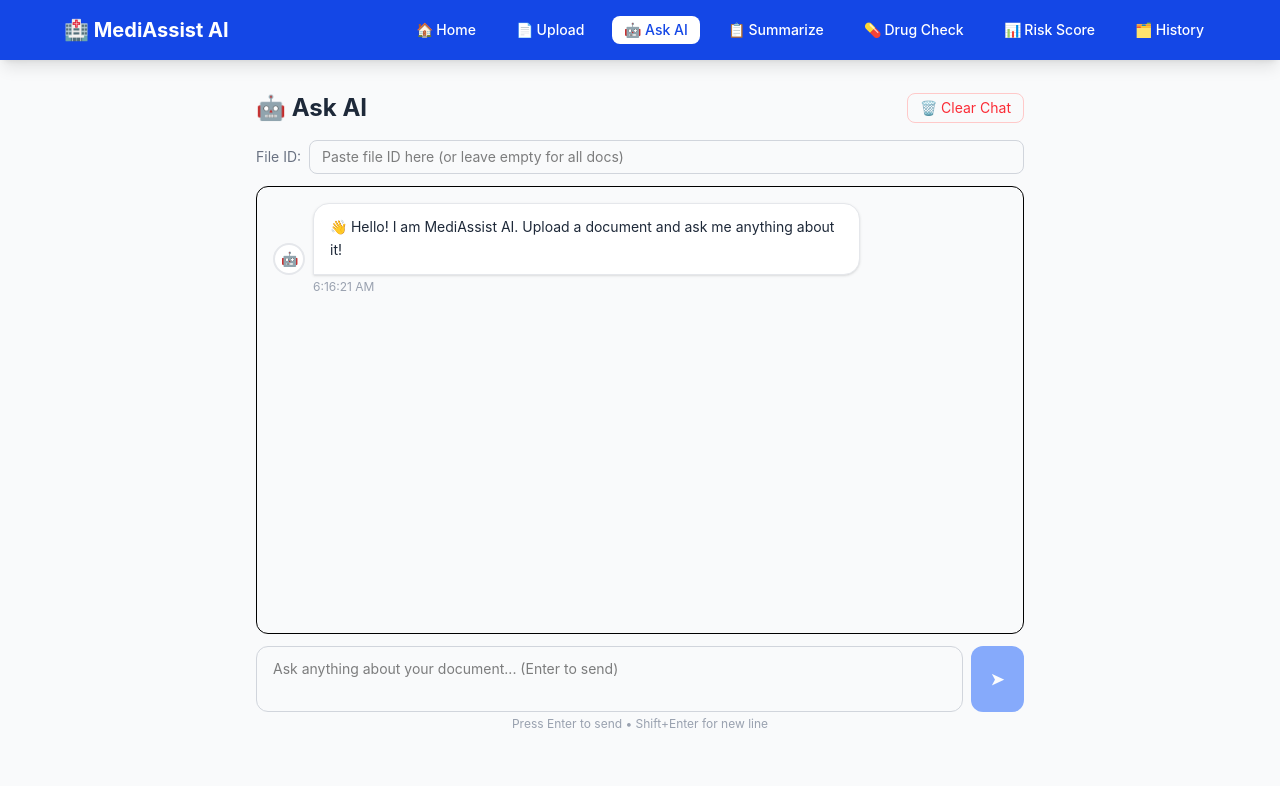
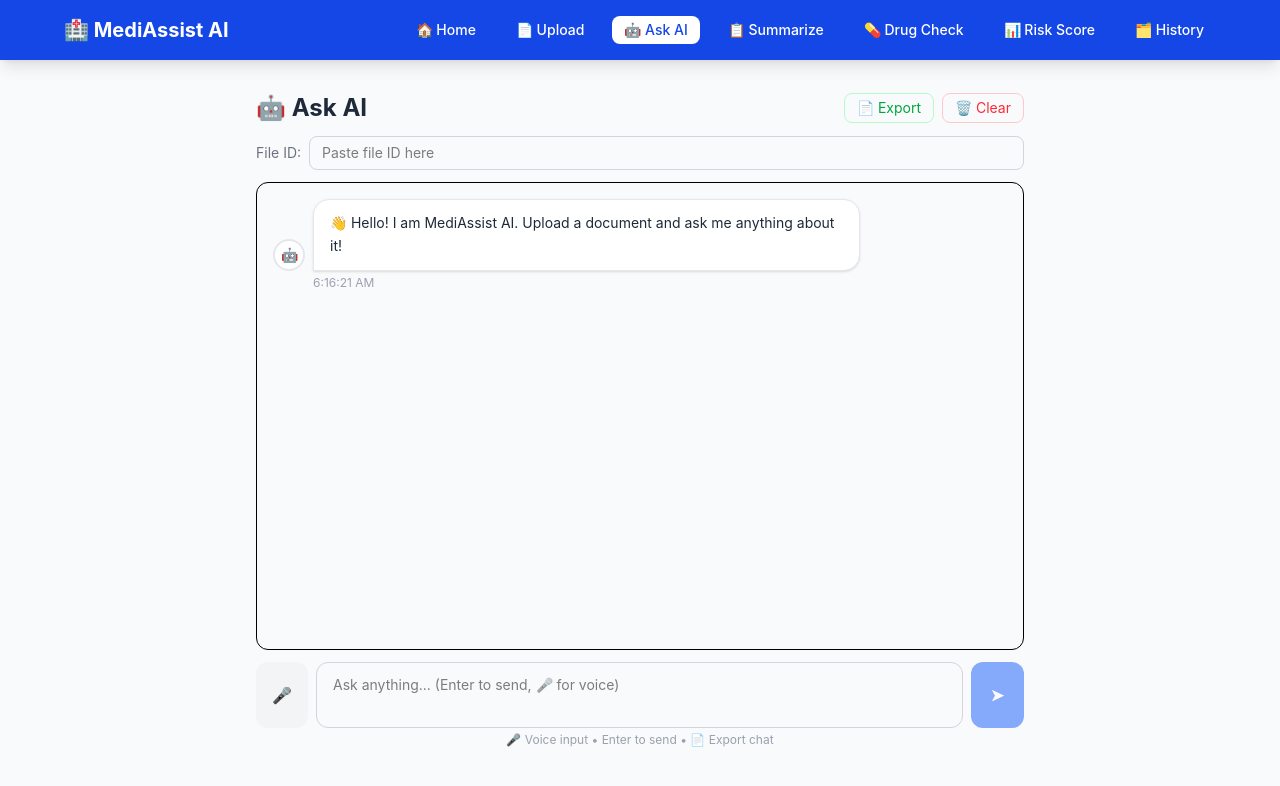
Before and after one commit to mehaktewari/MEDIASSIST-AI, a React app in the folder frontend/: page /query in a window 1280 px wide. Shown: the top 786 px of the page. Built offline with nearby package versions, Linux system fonts and the light colour scheme; the HTML template or start-up script is replaced by a standard one.

Commit message:
Advanced Features 6: Voice input added to chat, PDF export on query and summarize pages

```diff
--- a/frontend/src/pages/QueryPage.jsx
+++ b/frontend/src/pages/QueryPage.jsx
@@ -14,12 +14,44 @@ export default function QueryPage() {
   const [question, setQuestion] = useState('')
   const [fileId, setFileId] = useState(localStorage.getItem('last_file_id') || '')
   const [loading, setLoading] = useState(false)
+  const [listening, setListening] = useState(false)
   const bottomRef = useRef(null)
+  const recognitionRef = useRef(null)
 
-  // Auto scroll to bottom when new message arrives
   useEffect(() => {
     bottomRef.current?.scrollIntoView({ behavior: 'smooth' })
   }, [messages])
+
+  // 🎤 Voice Input Setup
+  const startListening = () => {
+    const SpeechRecognition = window.SpeechRecognition || window.webkitSpeechRecognition
+    if (!SpeechRecognition) {
+      alert('Voice input not supported in this browser! Use Chrome.')
+      return
+    }
+
+    const recognition = new SpeechRecognition()
+    recognition.lang = 'en-US'
+    recognition.continuous = false
+    recognition.interimResults = false
+
+    recognition.onstart = () => setListening(true)
+    recognition.onend = () => setListening(false)
+    recognition.onerror = () => setListening(false)
+
+    recognition.onresult = (event) => {
+      const transcript = event.results[0][0].transcript
+      setQuestion(transcript)
+    }
+
+    recognitionRef.current = recognition
+    recognition.start()
+  }
+
+  const stopListening = () => {
+    recognitionRef.current?.stop()
+    setListening(false)
+  }
 
   const handleQuery = async () => {
     if (!question.trim()) return
@@ -49,7 +81,7 @@ export default function QueryPage() {
     } catch {
       setMessages(prev => [...prev, {
         role: 'assistant',
-        text: '❌ Sorry, I could not get an answer. Please check your API key or try again.',
+        text: '❌ Sorry, could not get an answer. Please try again.',
         time: new Date().toLocaleTimeString(),
         error: true
       }])
@@ -68,26 +100,49 @@ export default function QueryPage() {
   const clearChat = () => {
     setMessages([{
       role: 'assistant',
-      text: '👋 Chat cleared! Ask me anything about your medical documents.',
+      text: '👋 Chat cleared! Ask me anything.',
       time: new Date().toLocaleTimeString()
     }])
   }
 
+  // 📄 Export chat as PDF
+  const exportPDF = () => {
+    const content = messages
+      .map(m => `[${m.role.toUpperCase()}] ${m.text}`)
+      .join('\n\n')
+
+    const blob = new Blob([content], { type: 'text/plain' })
+    const url = URL.createObjectURL(blob)
+    const a = document.createElement('a')
+    a.href = url
+    a.download = `MediAssist-Chat-${new Date().toLocaleDateString()}.txt`
+    a.click()
+    URL.revokeObjectURL(url)
+  }
+
   return (
-    <div className="max-w-3xl mx-auto flex flex-col h-[80vh]">
+    <div className="max-w-3xl mx-auto flex flex-col h-[82vh]">
 
       {/* Header */}
-      <div className="flex items-center justify-between mb-4">
+      <div className="flex items-center justify-between mb-3">
         <h2 className="text-2xl font-bold text-gray-800">🤖 Ask AI</h2>
-        <button
-          onClick={clearChat}
-          className="text-sm text-red-500 hover:text-red-700 border border-red-200 px-3 py-1 rounded-lg"
-        >
-          🗑️ Clear Chat
-        </button>
+        <div className="flex gap-2">
+          <button
+            onClick={exportPDF}
+            className="text-sm text-green-600 border border-green-200 px-3 py-1 rounded-lg hover:bg-green-50"
+          >
+            📄 Export
+          </button>
+          <button
+            onClick={clearChat}
+            className="text-sm text-red-500 border border-red-200 px-3 py-1 rounded-lg hover:bg-red-50"
+          >
+            🗑️ Clear
+          </button>
+        </div>
       </div>
 
-      {/* File ID bar */}
+      {/* File ID */}
       <div className="mb-3 flex gap-2 items-center">
         <span className="text-sm text-gray-500 whitespace-nowrap">File ID:</span>
         <input
@@ -97,7 +152,7 @@ export default function QueryPage() {
             setFileId(e.target.value)
             localStorage.setItem('last_file_id', e.target.value)
           }}
-          placeholder="Paste file ID here (or leave empty for all docs)"
+          placeholder="Paste file ID here"
           className="flex-1 border border-gray-300 rounded-lg px-3 py-1.5 text-sm focus:outline-none focus:ring-2 focus:ring-blue-400"
         />
       </div>
@@ -106,16 +161,12 @@ export default function QueryPage() {
       <div className="flex-1 overflow-y-auto bg-gray-50 rounded-xl border p-4 space-y-4">
         {messages.map((msg, i) => (
           <div key={i} className={`flex ${msg.role === 'user' ? 'justify-end' : 'justify-start'}`}>
-            <div className={`max-w-[80%] ${msg.role === 'user' ? 'order-2' : 'order-1'}`}>
-
-              {/* Avatar */}
+            <div className={`max-w-[80%]`}>
               <div className={`flex items-end gap-2 ${msg.role === 'user' ? 'flex-row-reverse' : 'flex-row'}`}>
                 <div className={`w-8 h-8 rounded-full flex items-center justify-center text-sm flex-shrink-0
                   ${msg.role === 'user' ? 'bg-blue-600 text-white' : 'bg-white border-2 border-gray-200'}`}>
                   {msg.role === 'user' ? '👤' : '🤖'}
                 </div>
-
-                {/* Bubble */}
                 <div className={`px-4 py-3 rounded-2xl text-sm leading-relaxed
                   ${msg.role === 'user'
                     ? 'bg-blue-600 text-white rounded-br-none'
@@ -126,8 +177,6 @@ export default function QueryPage() {
                   {msg.text}
                 </div>
               </div>
-
-              {/* Time */}
               <p className={`text-xs text-gray-400 mt-1 ${msg.role === 'user' ? 'text-right mr-10' : 'ml-10'}`}>
                 {msg.time}
               </p>
@@ -135,7 +184,6 @@ export default function QueryPage() {
           </div>
         ))}
 
-        {/* Loading bubble */}
         {loading && (
           <div className="flex justify-start">
             <div className="flex items-end gap-2">
@@ -155,14 +203,28 @@ export default function QueryPage() {
 
       {/* Input Box */}
       <div className="mt-3 flex gap-2">
+        {/* 🎤 Voice Button */}
+        <button
+          onClick={listening ? stopListening : startListening}
+          className={`px-4 rounded-xl font-semibold transition-all flex-shrink-0
+            ${listening
+              ? 'bg-red-500 text-white animate-pulse'
+              : 'bg-gray-100 text-gray-600 hover:bg-gray-200'
+            }`}
+          title={listening ? 'Stop recording' : 'Start voice input'}
+        >
+          {listening ? '⏹️' : '🎤'}
+        </button>
+
         <textarea
           value={question}
           onChange={e => setQuestion(e.target.value)}
           onKeyDown={handleKeyDown}
-          placeholder="Ask anything about your document... (Enter to send)"
+          placeholder={listening ? '🎤 Listening... speak now!' : 'Ask anything... (Enter to send, 🎤 for voice)'}
           rows={2}
           className="flex-1 border border-gray-300 rounded-xl px-4 py-3 text-sm focus:outline-none focus:ring-2 focus:ring-blue-400 resize-none"
         />
+
         <button
           onClick={handleQuery}
           disabled={loading || !question.trim()}
@@ -171,7 +233,9 @@ export default function QueryPage() {
           {loading ? '⏳' : '➤'}
         </button>
       </div>
-      <p className="text-xs text-gray-400 mt-1 text-center">Press Enter to send • Shift+Enter for new line</p>
+      <p className="text-xs text-gray-400 mt-1 text-center">
+        🎤 Voice input • Enter to send • 📄 Export chat
+      </p>
     </div>
   )
 }
--- a/frontend/src/pages/SummarizePage.jsx
+++ b/frontend/src/pages/SummarizePage.jsx
@@ -24,38 +24,91 @@ export default function SummarizePage() {
     }
   }
 
+  const exportSummaryPDF = () => {
+    if (!result) return
+
+    const content = `
+MEDIASSIST AI - MEDICAL REPORT SUMMARY
+=======================================
+Generated: ${new Date().toLocaleString()}
+
+PATIENT NAME: ${result.patient_name}
+
+DIAGNOSIS: ${result.diagnosis}
+
+SUMMARY: ${result.full_summary}
+
+ABNORMAL VALUES:
+${result.abnormal_values?.map(v => `• ${v}`).join('\n') || 'None'}
+
+RECOMMENDATIONS:
+${result.recommendations?.map(r => `• ${r}`).join('\n') || 'None'}
+
+=======================================
+⚠️ This is an AI-generated summary. Always consult a doctor.
+    `.trim()
+
+    const blob = new Blob([content], { type: 'text/plain' })
+    const url = URL.createObjectURL(blob)
+    const a = document.createElement('a')
+    a.href = url
+    a.download = `Medical-Summary-${result.patient_name}-${new Date().toLocaleDateString().replace(/\//g, '-')}.txt`
+    a.click()
+    URL.revokeObjectURL(url)
+  }
+
   return (
     <div className="max-w-2xl mx-auto">
-      <h2 className="text-2xl font-bold text-gray-800 mb-6">📋 Summarize Medical Report</h2>
 
+      {/* Header */}
+      <div className="flex items-center justify-between mb-6">
+        <h2 className="text-2xl font-bold text-gray-800">📋 Summarize Medical Report</h2>
+        {result && (
+          <button
+            onClick={exportSummaryPDF}
+            className="text-sm bg-green-600 text-white px-4 py-2 rounded-lg hover:bg-green-700 transition-all"
+          >
+            📄 Export
+          </button>
+        )}
+      </div>
+
+      {/* File ID Input */}
       <div className="mb-4">
         <label className="block text-sm font-medium text-gray-700 mb-1">File ID</label>
         <input
           type="text"
           value={fileId}
-          onChange={e => setFileId(e.target.value)}
+          onChange={e => {
+            setFileId(e.target.value)
+            localStorage.setItem('last_file_id', e.target.value)
+          }}
           placeholder="e.g. a1b2c3d4"
           className="w-full border border-gray-300 rounded-lg px-4 py-2 text-sm focus:outline-none focus:ring-2 focus:ring-purple-400"
         />
       </div>
 
+      {/* Summarize Button */}
       <button
         onClick={handleSummarize}
         disabled={loading || !fileId.trim()}
-        className="w-full bg-purple-600 text-white py-3 rounded-xl font-semibold
-          hover:bg-purple-700 disabled:opacity-50 transition-all"
+        className="w-full bg-purple-600 text-white py-3 rounded-xl font-semibold hover:bg-purple-700 disabled:opacity-50 transition-all"
       >
-        {loading ? '⏳ Analyzing...' : '📋 Summarize Report'}
+        {loading ? '⏳ Analyzing report...' : '📋 Summarize Report'}
       </button>
 
+      {/* Error */}
       {error && (
-        <div className="mt-4 bg-red-50 border border-red-200 text-red-700 p-4 rounded-xl">
+        <div className="mt-4 bg-red-50 border border-red-200 text-red-700 p-4 rounded-xl text-sm">
           ❌ {error}
         </div>
       )}
 
+      {/* Results */}
       {result && (
         <div className="mt-4 space-y-4">
+
+          {/* Main Info Cards */}
           {[
             { label: '👤 Patient Name', value: result.patient_name },
             { label: '🏥 Diagnosis', value: result.diagnosis },
@@ -67,23 +120,41 @@ export default function SummarizePage() {
             </div>
           ))}
 
+          {/* Abnormal Values */}
           {result.abnormal_values?.length > 0 && (
             <div className="bg-red-50 border border-red-200 rounded-xl p-4">
               <p className="text-sm font-bold text-red-600 mb-2">⚠️ Abnormal Values</p>
-              <ul className="list-disc list-inside text-sm text-gray-700">
-                {result.abnormal_values.map((v, i) => <li key={i}>{v}</li>)}
+              <ul className="list-disc list-inside text-sm text-gray-700 space-y-1">
+                {result.abnormal_values.map((v, i) => (
+                  <li key={i}>{v}</li>
+                ))}
               </ul>
             </div>
           )}
 
+          {/* Recommendations */}
           {result.recommendations?.length > 0 && (
             <div className="bg-green-50 border border-green-200 rounded-xl p-4">
               <p className="text-sm font-bold text-green-700 mb-2">✅ Recommendations</p>
-              <ul className="list-disc list-inside text-sm text-gray-700">
-                {result.recommendations.map((r, i) => <li key={i}>{r}</li>)}
+              <ul className="list-disc list-inside text-sm text-gray-700 space-y-1">
+                {result.recommendations.map((r, i) => (
+                  <li key={i}>{r}</li>
+                ))}
               </ul>
             </div>
           )}
+
+          {/* Export Button at bottom too */}
+          <button
+            onClick={exportSummaryPDF}
+            className="w-full bg-green-600 text-white py-3 rounded-xl font-semibold hover:bg-green-700 transition-all"
+          >
+            📄 Export Summary as TXT
+          </button>
+
+          <p className="text-xs text-center text-gray-400">
+            ⚠️ AI-generated summary — always consult a real doctor
+          </p>
         </div>
       )}
     </div>
```
